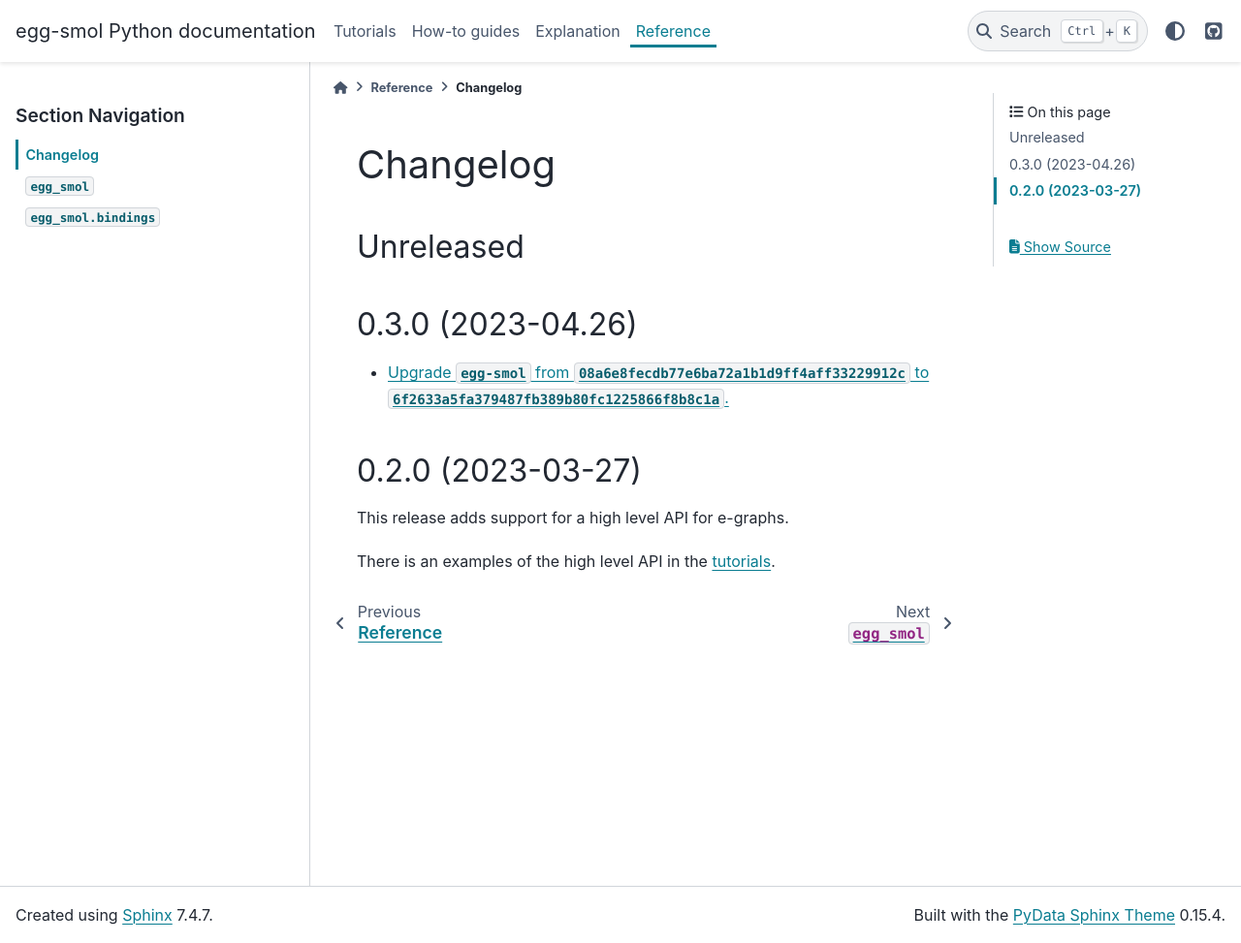
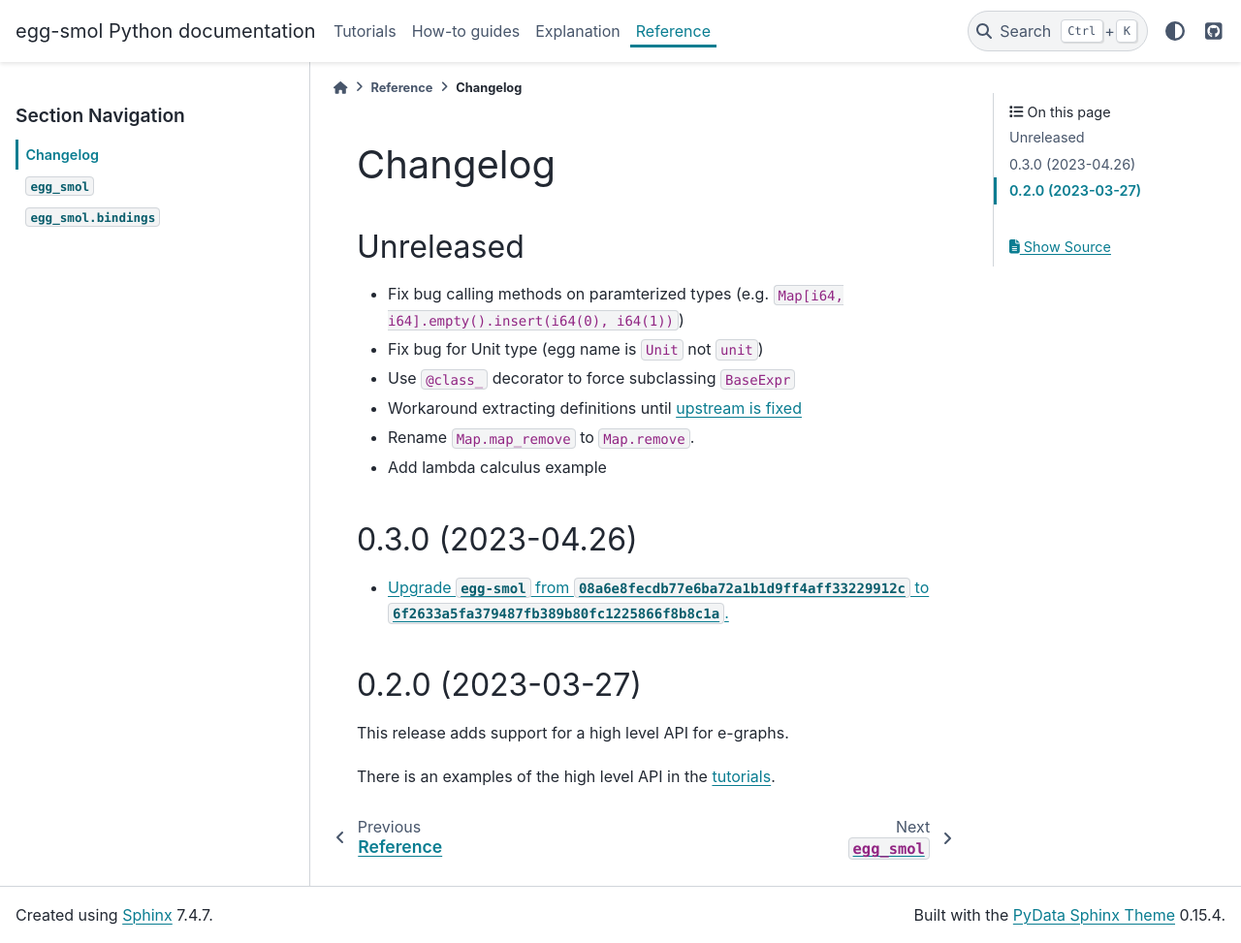
Before and after one commit to egraphs-good/egglog-python, a Sphinx documentation site: the page built from docs/changelog.md, in a window 1280 px wide and 973 px high. Shown: the whole window at 97% size. Built offline with Sphinx 7.4.7 and the PyData theme 0.15.4, drawn with Linux system fonts in a browser that asks for light colours; pages that are not in the unit, such as notebooks, are missing from menus.

Commit message:
Add changes so far to changelog

```diff
--- a/docs/changelog.md
+++ b/docs/changelog.md
@@ -1,6 +1,13 @@
 # Changelog
 
 ## Unreleased
+
+- Fix bug calling methods on paramterized types (e.g. `Map[i64, i64].empty().insert(i64(0), i64(1))`)
+- Fix bug for Unit type (egg name is `Unit` not `unit`)
+- Use `@class_` decorator to force subclassing `BaseExpr`
+- Workaround extracting definitions until [upstream is fixed](https://github.com/mwillsey/egg-smol/pull/140)
+- Rename `Map.map_remove` to `Map.remove`.
+- Add lambda calculus example
 
 ## 0.3.0 (2023-04.26)
 
```
